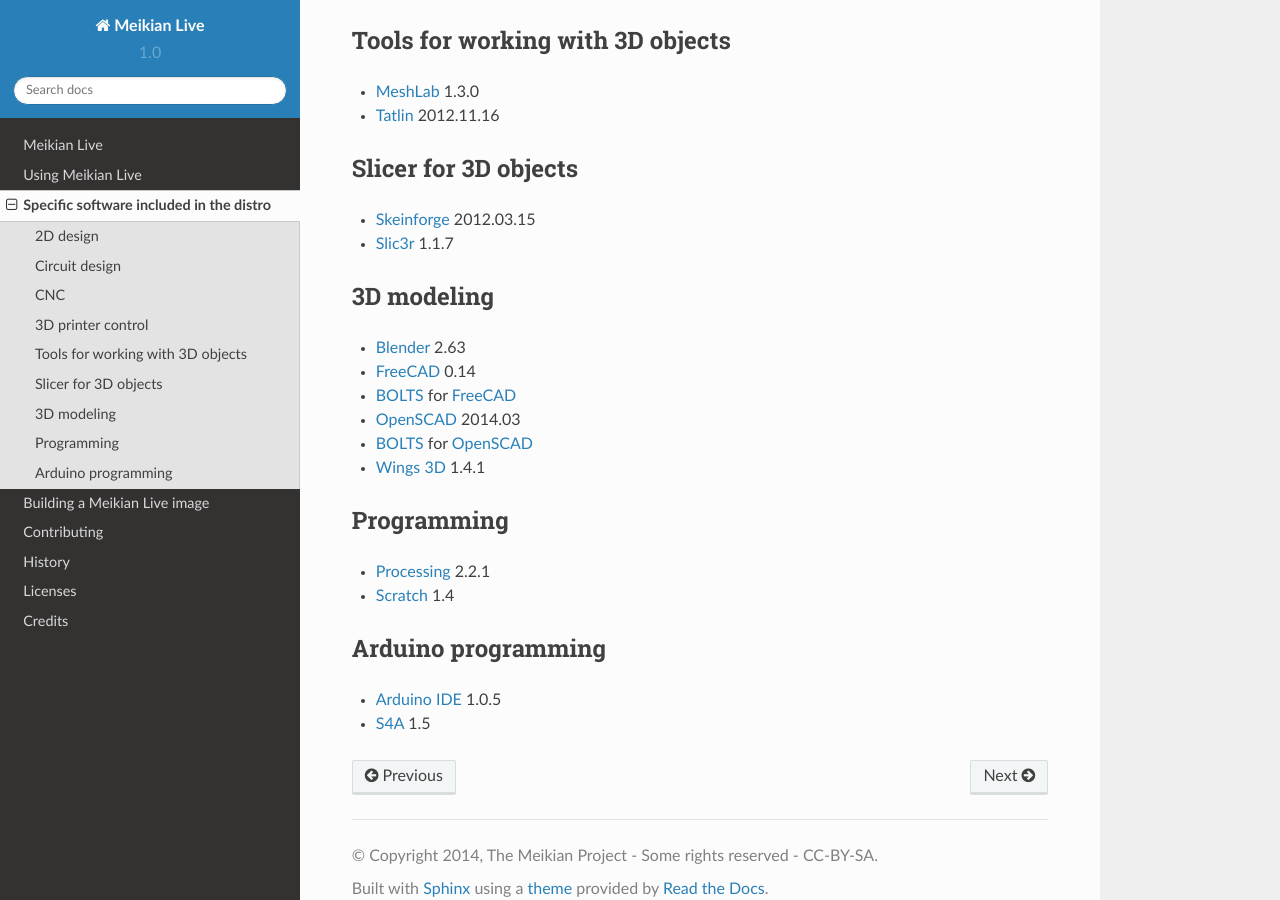
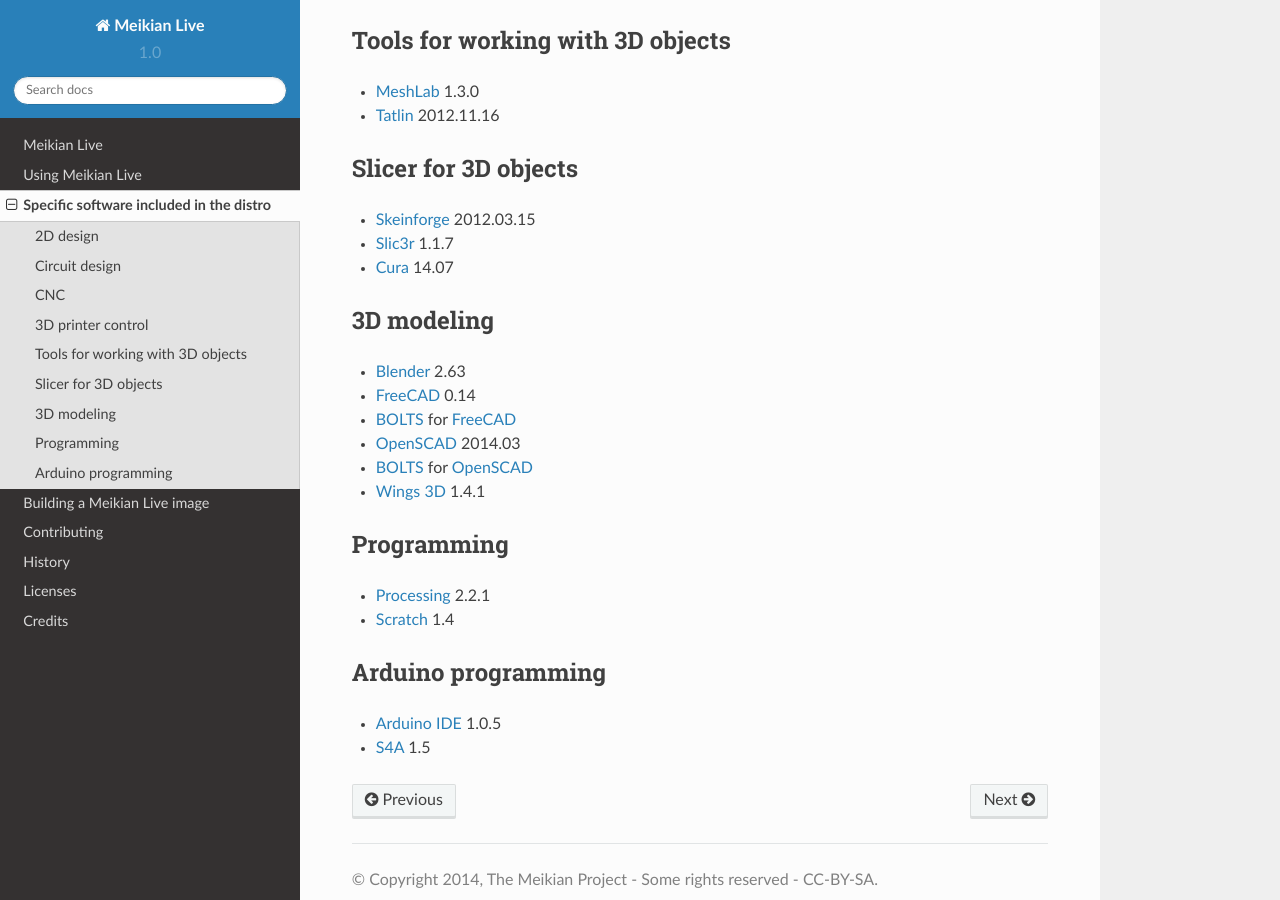
Before and after one commit to mo22de/meikian-dev, a Sphinx documentation site: the page built from docs/en/source/software.rst, in a window 1280 px wide and 900 px high, scrolled down 720 px. Built offline with Sphinx 7.4.7 and the Read the Docs theme 2.0.0, drawn with Linux system fonts in a browser that asks for light colours.

```diff
--- a/docs/en/source/software.rst
+++ b/docs/en/source/software.rst
@@ -63,6 +63,7 @@ Slicer for 3D objects
 
 * `Skeinforge`_ 2012.03.15
 * `Slic3r`_ 1.1.7
+* `Cura`_ 14.07
 
 .. _`Skeinforge`: http://fabmetheus.crsndoo.com
 .. _`Slic3r`: http://slic3r.org/
```
